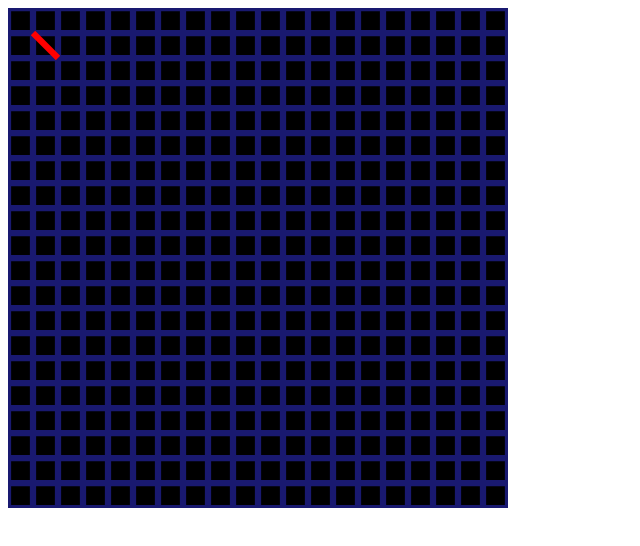
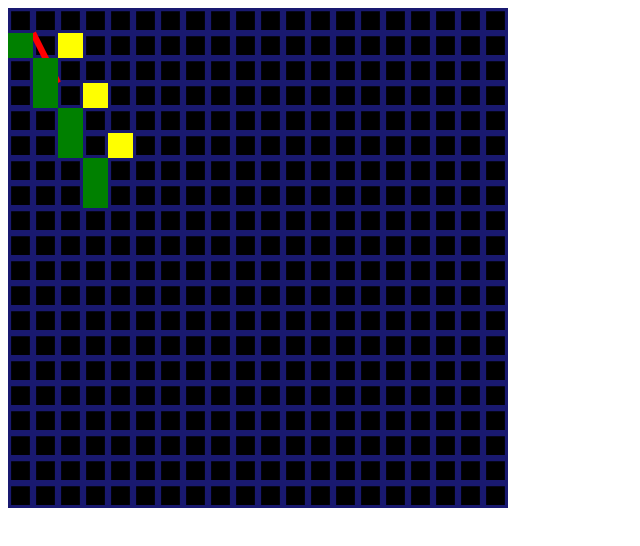
Before and after one commit to kadincool/IBS, a plain HTML site: page raycast/index.html in a window 1280 px wide. Shown: the whole page, without its empty margins (0-640 px from the left). Drawn offline with Linux system fonts and the light colour scheme.

Commit message:
kinda works

```diff
--- a/raycast/index.html
+++ b/raycast/index.html
@@ -78,15 +78,28 @@
         let maxDist = 8;
         let travelDist = {x: Math.hypot(1, slopes.x), y: Math.hypot(slopes.y, 1)};
         console.log(travelDist)
-        alert(JSON.stringify(travelDist));
         let totalTravel = 0;
         let travelled = {x: 0, y: 0};
         for (let i = 0; i < 2 * maxDist; i++) {
           //get least distance
           //get x distance
-          let xDist = pmod(start.x + slopes.x * totalTravel, travelDist.x);
-          alert(xDist);
-          totalTravel += 1;
+          let xDist = travelDist.x - (totalTravel - travelled.x * travelDist.x);
+          let yDist = travelDist.y - (totalTravel - travelled.y * travelDist.y);
+          console.log(xDist, yDist)
+          if (xDist <= yDist) {
+            console.log("x")
+            ctx.fillStyle = "yellow";
+            plotTile(travelled.x + start.x, Math.floor(slopes.x * travelled.x + intersect.x));
+            travelled.x += 1;
+            totalTravel = travelled.x * travelDist.x;
+          } else if (xDist >= yDist) {
+            console.log("y");
+            ctx.fillStyle = "green";
+            plotTile(Math.floor(slopes.y * travelled.y + intersect.y), travelled.y + start.y);
+            travelled.y += 1;
+            totalTravel = travelled.y * travelDist.y;
+          }
+          if (totalTravel > maxDist) break;
           //travel along that axis
           //increment distance travelled
         }
@@ -98,16 +111,16 @@
 
       clear()
       // raycast({x: 10.5, y: 10}, {x: 12.5, y: 9})
-      raycast({x: 1, y: 1}, {x: 2, y: 2})
-      // raycast({x: 1, y: 1}, {x: 2, y: 3})
+      //raycast({x: 1, y: 1}, {x: 2, y: 2})
+      raycast({x: 1, y: 1}, {x: 2, y: 3})
       // raycast({x: 6.3, y: 11}, {x: 6.7, y: 11})
       // raycast({x: 6.3, y: 13}, {x: 7, y: 13})
       // raycast({x: 6, y: 15}, {x: 6.5, y: 15})
       // raycast({x: 6, y: 17}, {x: 7, y: 17})
 
       canvas2d.addEventListener("mousemove", (e) => {
-        //clear();
-        //raycast({x: 10, y: 10}, {x: e.offsetX/25, y: e.offsetY/25});
+        clear();
+        raycast({x: 10, y: 10}, {x: e.offsetX/25, y: e.offsetY/25});
         // raycast({x: 10.5, y: 10.3}, {x: e.offsetX/25, y: e.offsetY/25});
       })
     </script>
```
